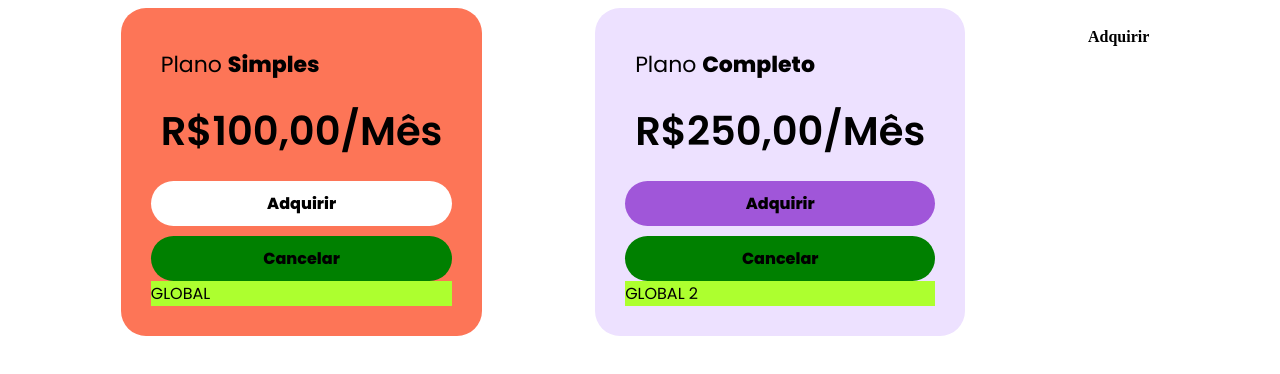
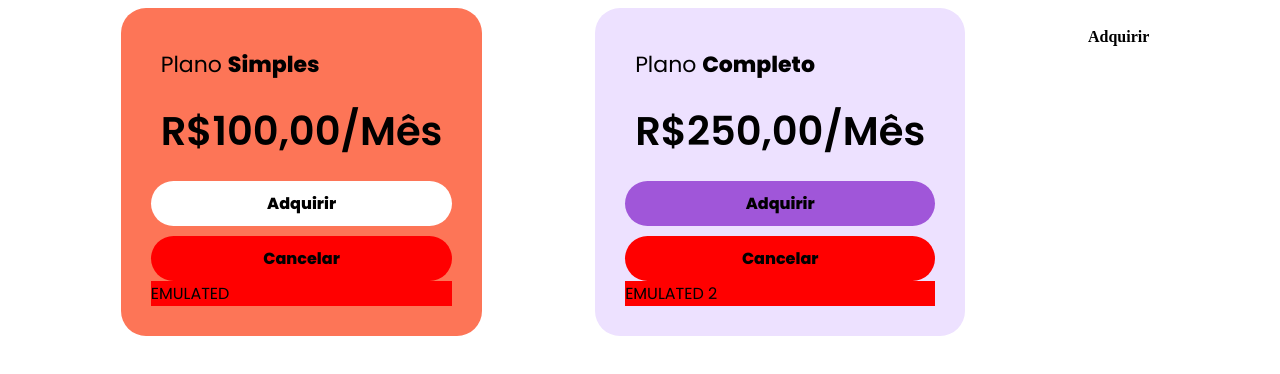
Before and after one commit to leticiareginajf/angular-1, an Angular app in the folder angular-1/: page / in a window 1280 px wide. Shown: the top 374 px of the page. Built offline with nearby package versions, Linux system fonts and the light colour scheme.

Commit message:
emulated

```diff
--- a/angular-1/src/app/card-roxo/card-roxo.component.html
+++ b/angular-1/src/app/card-roxo/card-roxo.component.html
@@ -4,7 +4,7 @@
     <app-card-roxo-button></app-card-roxo-button>
     <app-card-button-cancel></app-card-button-cancel>
 
-    <div class="global">GLOBAL 2</div>
+    <div class="card-cancel-button">EMULATED 2</div>
 
 </div>
 
@@ -13,4 +13,6 @@
     <app-card-button-cancel id="segundo"></app-card-button-cancel>
 <mat-slider min="1" max="5" step="0.5" value="1.5">
         <input matSliderThumb>
+
+        <div class="global">GLOBAL 2</div>
     </mat-slider>-->
--- a/angular-1/src/app/card/card.component.html
+++ b/angular-1/src/app/card/card.component.html
@@ -4,7 +4,7 @@
     <app-card-button></app-card-button>
     <app-card-button-cancel></app-card-button-cancel>
 
-    <div class="global">GLOBAL</div>
+   <div class="card-cancel-button">EMULATED</div>
 
 
 </div>
@@ -13,4 +13,5 @@
     <div class="card-cancel-button">TESTE</div>,
     <mat-slider min="1" max="5" step="0.5" value="1.5">
             <input matSliderThumb>
-        </mat-slider>-->
+        </mat-slider>
+     <div class="card-cancel-button">GLOBAL</div>-->
--- a/angular-1/src/app/card/card.component.scss
+++ b/angular-1/src/app/card/card.component.scss
@@ -21,9 +21,16 @@
     }
 }
 
-.global{
 
-    background-color: greenyellow;
+::ng-deep .card-cancel-button{
+    background-color: red !important;
+}
+
+
+/*
+.card-cancel-button{
+
+    background-color: greenyellow !important;
 
 }
 
--- a/angular-1/src/app/card/card.component.ts
+++ b/angular-1/src/app/card/card.component.ts
@@ -16,7 +16,8 @@ interface IInfos{
   selector: 'app-card',
   templateUrl: './card.component.html',
   styleUrls: ['./card.component.scss'],
-  encapsulation: ViewEncapsulation.None,
+  encapsulation: ViewEncapsulation.Emulated,
+  //encapsulation: ViewEncapsulation.None,
 })
 export class CardComponent {
   //@ts-ignore
--- a/angular-1/src/styles.scss
+++ b/angular-1/src/styles.scss
@@ -2,4 +2,16 @@
 /*html, body { height: 100%; }
 body { margin: 0; font-family: Roboto, "Helvetica Neue", sans-serif; }
 
-@import "./styles/global-overrides.scss";*/
+@import "./styles/global-overrides.scss";
+
+
+.global{
+
+    background-color: brown;
+
+}*/
+
+
+.emulated{
+    background-color: forestgreen !important;
+}
```
